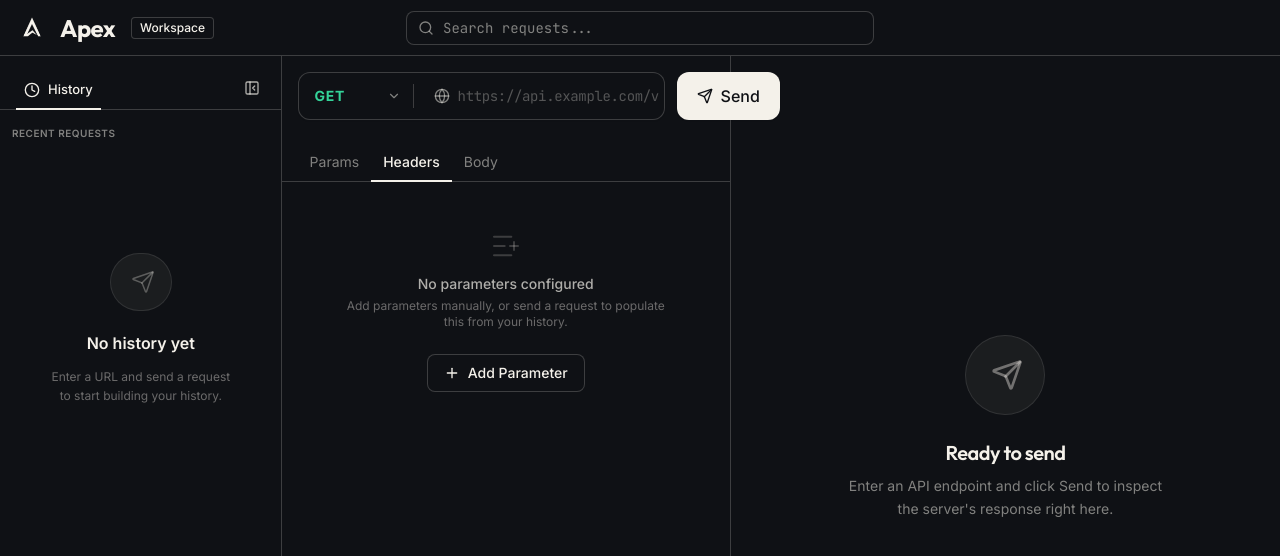
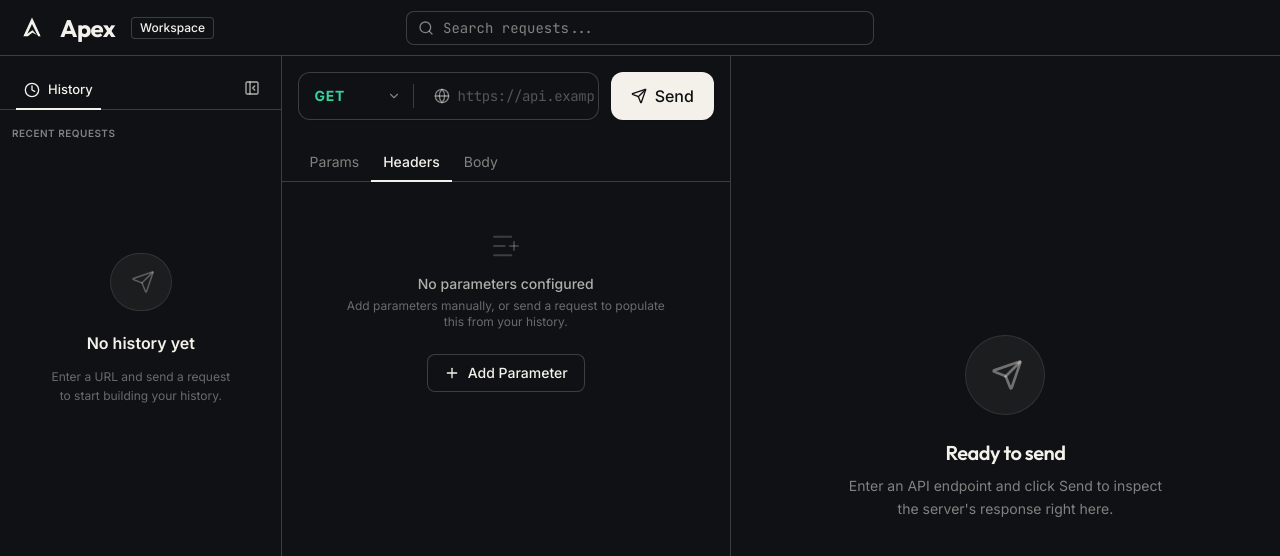
Before and after one commit to vardzz/api-request-playground, a Next.js app: page / in a window 1280 px wide. Shown: the top 556 px of the page. Built offline with nearby package versions, Linux system fonts and the light colour scheme.

Commit message:
feat: implement RequestWorkbench and UrlBar components for API request management

```diff
--- a/components/workbench/RequestWorkbench.tsx
+++ b/components/workbench/RequestWorkbench.tsx
@@ -21,7 +21,7 @@ export default function RequestWorkbench() {
 
       {/* Top Toolbar */}
       <div className="p-4 flex items-center gap-3">
-        <div className="flex-1 flex items-center bg-[#0F1115] border border-[#F4F1EA]/20 rounded-xl p-1 h-12 shadow-sm">
+        <div className="flex-1 flex items-center bg-[#0F1115] border border-[#F4F1EA]/20 rounded-xl p-1 h-12 shadow-sm min-w-0">
           <MethodSelector />
           <div className="w-px h-6 bg-[#F4F1EA]/20 mx-2" />
           <UrlBar />
--- a/components/workbench/UrlBar.tsx
+++ b/components/workbench/UrlBar.tsx
@@ -17,19 +17,28 @@ export default function UrlBar() {
   };
 
   return (
-    <div className="flex-1 flex items-center h-full relative group/url">
-      <div className="pl-3 pr-2 text-[#F4F1EA]/50 group-focus-within/url:text-[#F4F1EA] transition-colors">
+    <div className="flex-1 flex items-center h-full relative group/url min-w-0">
+      <div className="pl-3 pr-2 text-[#F4F1EA]/50 group-focus-within/url:text-[#F4F1EA] transition-colors flex-shrink-0">
         <Globe size={16} />
       </div>
+
+      <div className="flex-1 h-full overflow-x-auto overflow-y-hidden scrollbar-thin scrollbar-thumb-[#F4F1EA]/10 scrollbar-track-transparent flex items-center">
+        <div className="min-w-full relative h-full flex items-center">
+          {/* Invisible span forces the container width to match the text length so it can scroll */}
+          <span className="invisible whitespace-nowrap font-mono text-sm tracking-tight pr-4" aria-hidden="true">
+            {state.request.url || 'https://api.example.com/v1/users'}
+          </span>
           <input
             type="text"
             value={state.request.url}
             onChange={(e) => dispatch({ type: 'SET_URL', payload: e.target.value })}
             onKeyDown={handleKeyDown}
             placeholder="https://api.example.com/v1/users"
-        className="flex-1 h-full bg-transparent border-none text-[#F4F1EA] text-sm placeholder-[#F4F1EA]/30 focus:outline-none focus:ring-0 font-mono tracking-tight"
+            className="absolute inset-0 w-full h-full bg-transparent border-none text-[#F4F1EA] text-sm placeholder-[#F4F1EA]/30 focus:outline-none focus:ring-0 font-mono tracking-tight"
             spellCheck={false}
           />
         </div>
+      </div>
+    </div>
   );
 }
```
Lines whose indentation alone changed are shown as unchanged.
